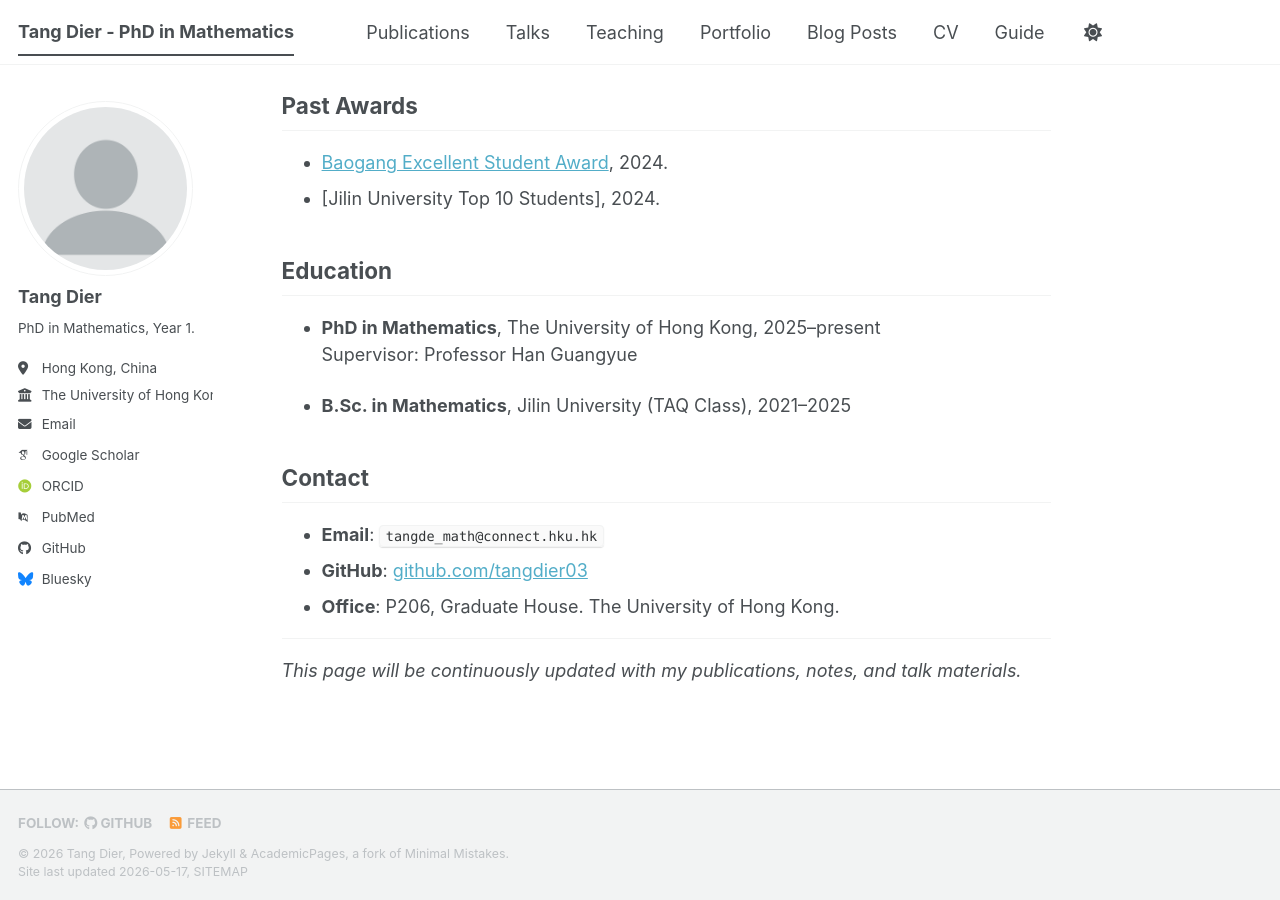
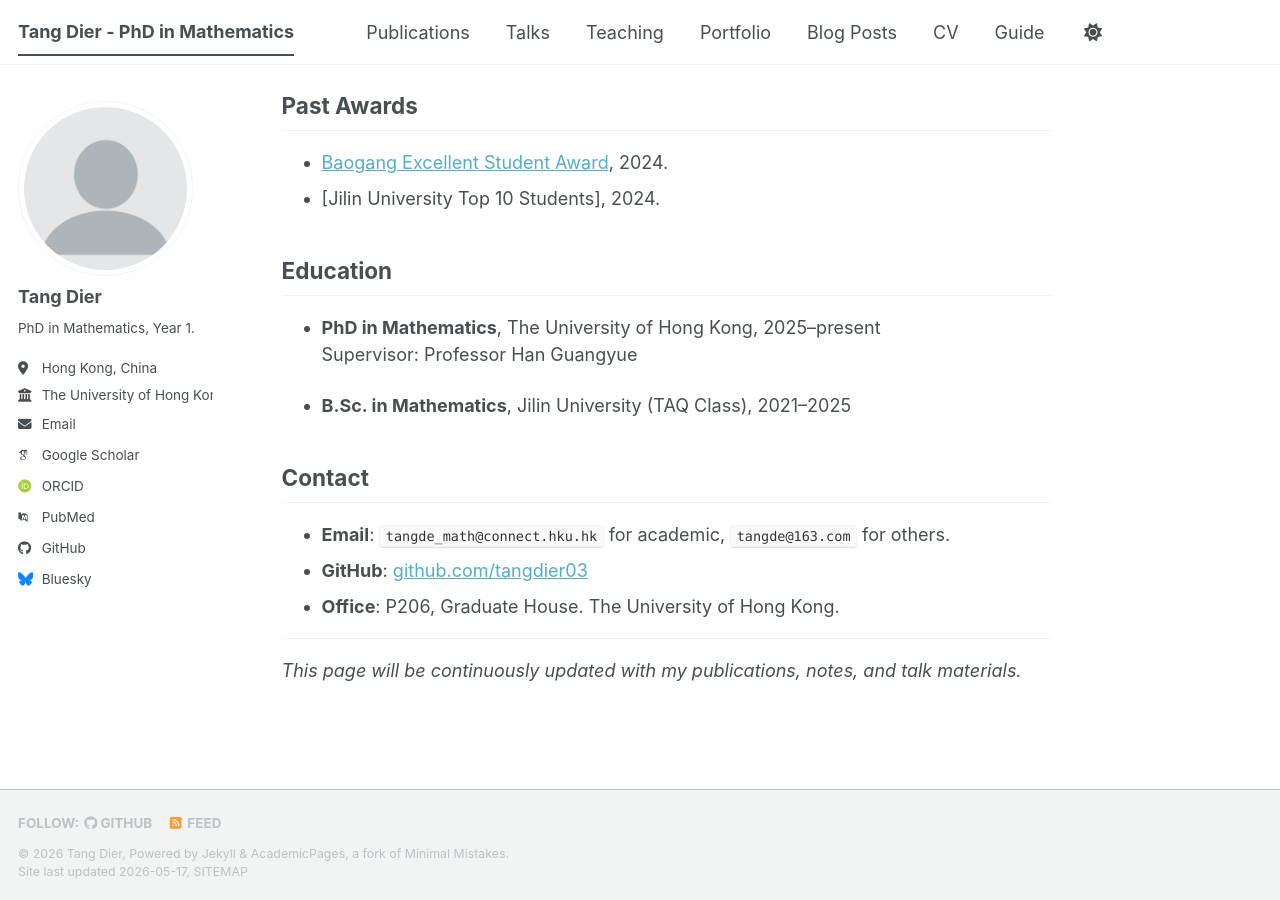
Before and after one commit to TangDier03/tangdier03.github.io, a Jekyll site: the page built from _pages/about.md, in a window 1280 px wide and 900 px high, scrolled down 613 px. Built offline with Jekyll 4.4.1, drawn with Linux system fonts in a browser that asks for light colours; some web fonts are replaced; a script bundle is joined from its source files by our own code; library files that are not in the unit come from our copies.

Commit message:
Update about.md

```diff
--- a/_pages/about.md
+++ b/_pages/about.md
@@ -38,7 +38,7 @@ More specific interests will be updated as my PhD study progresses.
 
 ## Contact
 
-- **Email**: `tangde_math@connect.hku.hk`
+- **Email**: `tangde_math@connect.hku.hk` for academic, `tangde@163.com` for others.
 - **GitHub**: [github.com/tangdier03](https://github.com/tangdier03)
 - **Office**: P206, Graduate House. The University of Hong Kong.
 
```
